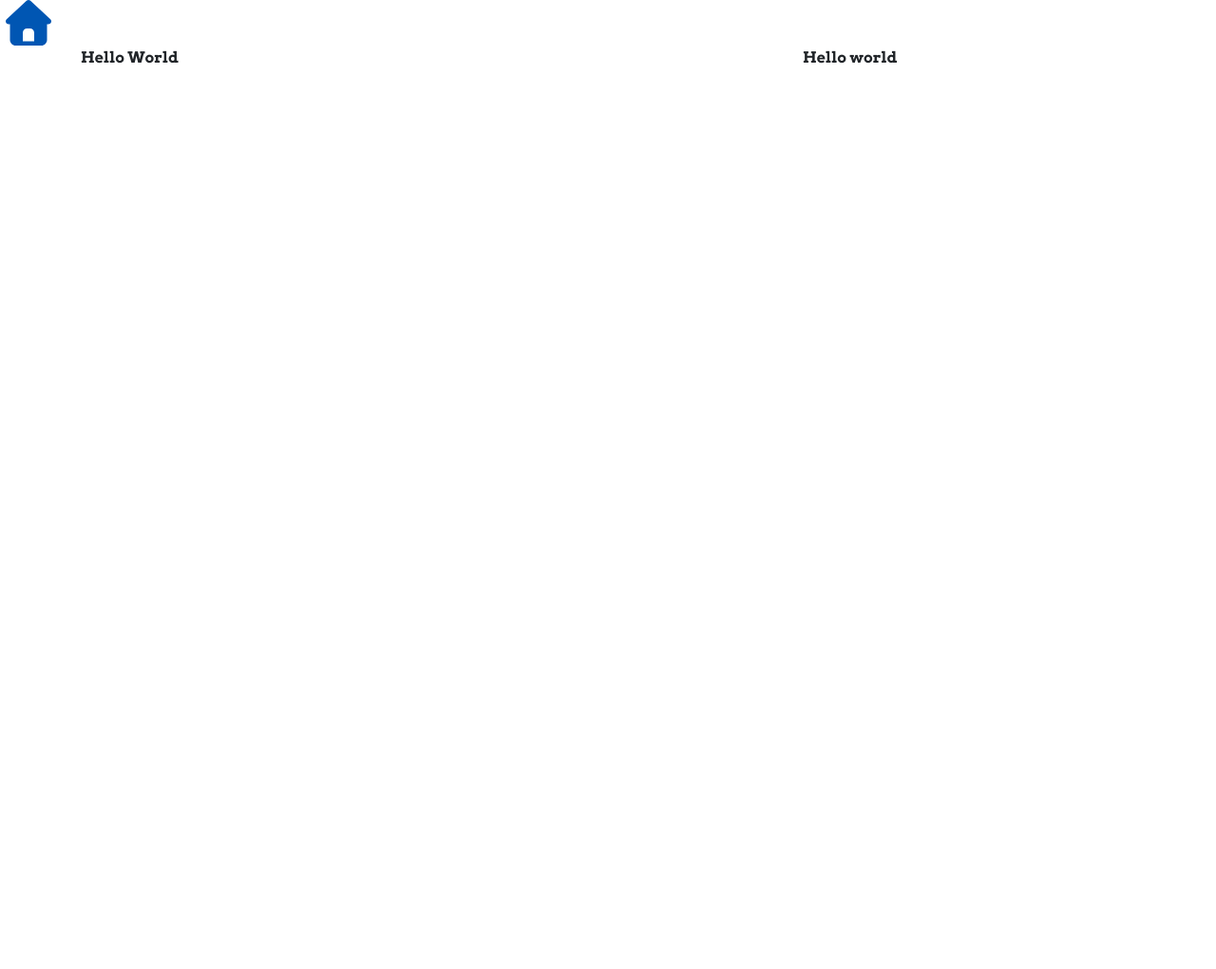
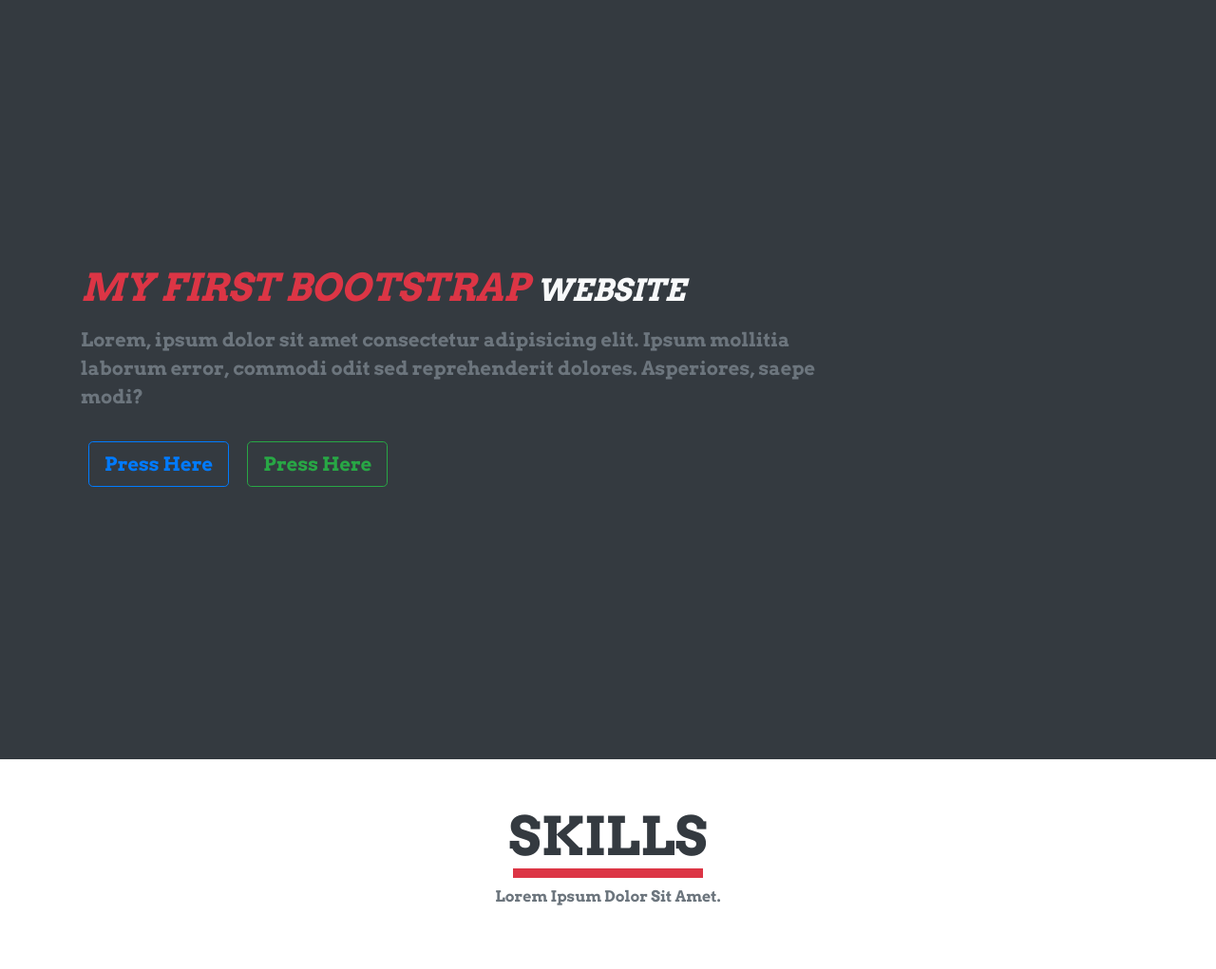
Before and after one commit to asenlie528/G_Project_CodingAdict, a plain HTML site: page index.html in a window 1280 px wide. Shown: the whole page at 95% size. Before the commit the page ends 800 px from the top, so only its background shows below. Drawn offline with Linux system fonts and the light colour scheme.

Commit message:
New Project

```diff
--- a/css/main.css
+++ b/css/main.css
@@ -8,3 +8,9 @@ body {
   /* height= 1000px; */
   min-height: 100vh;
 }
+.title-underline {
+  width: 200px;
+  height: 10px;
+  margin: 0 auto;
+  /* background-color: blue !important; */
+}
--- a/index.html
+++ b/index.html
@@ -3,7 +3,7 @@
   <head>
     <meta charset="UTF-8" />
     <meta name="viewport" content="width=device-width, initial-scale=1.0" />
-    <title>Document</title>
+    <title>Start Bootstrap</title>
     <!-- bootstrap css -->
     <link rel="stylesheet" href="./css/bootstrap.min.css" />
     <!-- font-awesome -->
@@ -15,24 +15,59 @@
     />
     <!-- main css -->
     <link rel="stylesheet" href="./css/main.css" />
-    <!-- <style>
-      a {
-        font-size: 4rem;
-        color: coral;
-      }
-    </style> -->
   </head>
   <body>
-    <a href="#">
-      <i class="fas fa-home fa-3x"></i>
-    </a>
-    <div class="container">
-      <div class="row">
-        <div class="col-4">Hello World</div>
-        <div class="col-4"></div>
-        <div class="col-4">Hello world</div>
+    <header id="header" class="bg-dark">
+      <div class="container">
+        <div class="row height align-items-center">
+          <div class="col">
+            <h1 class="text-danger text-uppercase font-weight-bold font-italic">
+              <strong>my first bootstrap</strong>
+              <small class="text-light">website</small>
+            </h1>
+            <p class="text-muted lead py-2 w-75">
+              Lorem, ipsum dolor sit amet consectetur adipisicing elit. Ipsum
+              mollitia laborum error, commodi odit sed reprehenderit dolores.
+              Asperiores, saepe modi?
+            </p>
+            <a
+              href="#"
+              class="btn btn-outline-primary btn-lg m-2 text-capitalize"
+              >press here</a
+            >
+            <a
+              href="#"
+              class="btn btn-outline-success btn-lg m-2 text-capitalize"
+              >press here</a
+            >
+          </div>
+        </div>
       </div>
-    </div>
+    </header>
+    <!-- end of header -->
+    <!-- skills section -->
+    <section id="skills" class="py-5 bg-white">
+      <div class="container">
+        <!-- title -->
+        <div class="row">
+          <div class="col text-center">
+            <h1 class="display-4 text-uppercase text-dark mb-0">
+              <strong>skills</strong>
+            </h1>
+            <div class="title-underline bg-danger"></div>
+            <p class="mt-2 text-capitalize text-muted">
+              Lorem ipsum dolor sit amet.
+            </p>
+          </div>
+        </div>
+        <!-- end of title -->
+        <div class="row">
+          <!--  -->
+        </div>
+      </div>
+    </section>
+
+    <!-- end of skills section -->
 
     <!-- jQuery -->
     <script src="./js/jquery-3.5.1.min.js"></script>
```
